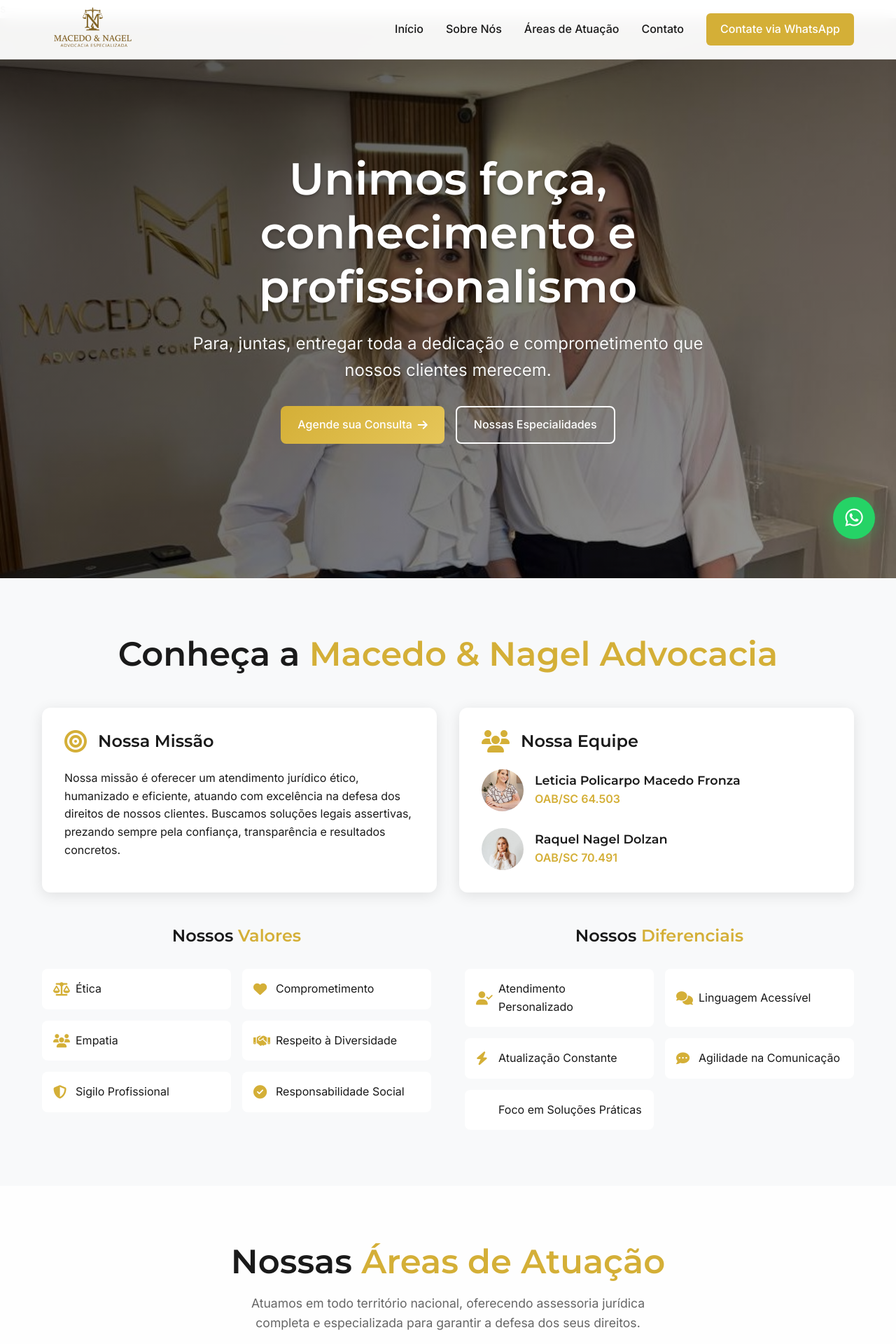
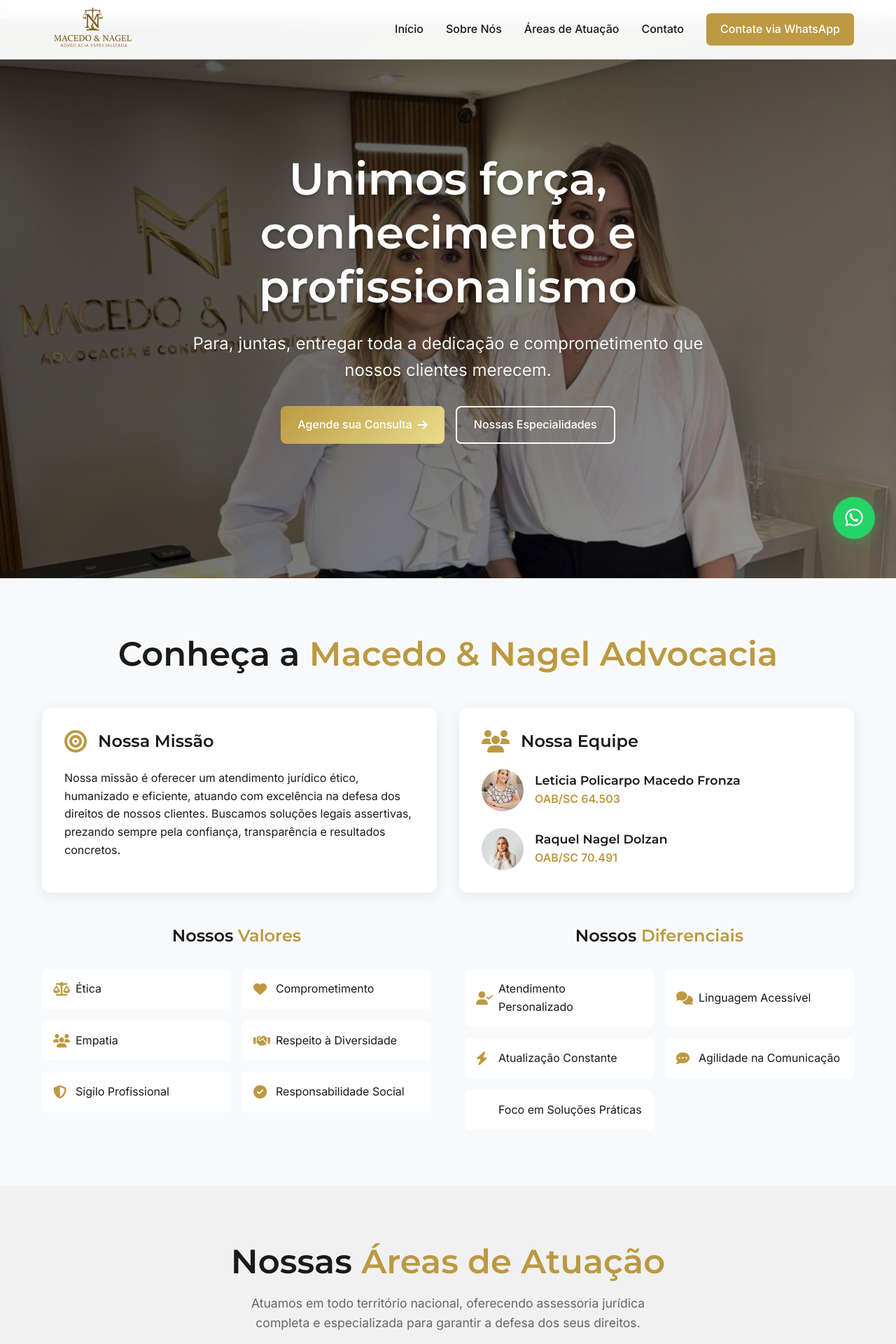
Before and after one commit to VINIMACEDO010/macedo-nagel, a PHP site: page / in a window 1280 px wide. Shown: the top 1920 px of the page at 70% size. Run offline with PHP 8.4, Linux system fonts and the light colour scheme; some libraries are stand-ins or nearby versions.

Commit message:
ALTERAÇÃO IDENTIDADE VISUAL

```diff
--- a/css/styles.css
+++ b/css/styles.css
@@ -13,7 +13,7 @@ body {
     font-family: 'Inter', -apple-system, BlinkMacSystemFont, 'Segoe UI', Roboto, sans-serif;
     line-height: 1.6;
     color: #1a1a1a;
-    background-color: #fefefe;
+    background-color: var(--off-white);
 }
 
 .container {
@@ -24,14 +24,20 @@ body {
 
 /* Cores personalizadas */
 :root {
-    --gold: #d4af37;
-    --gold-light: #e6c659;
-    --gold-dark: #b8941f;
+    /* Cores da Nova Identidade Visual */
+    --gold: #BC9942;       /* Dourado principal */
+    --gold-light: #EADD8C; /* Dourado claro */
+    --gold-dark: #A9893B;  /* Um tom mais escuro, derivado do principal */
+    --off-white: #F0F1F0;   /* Branco da identidade visual */
+
+    /* Cores de Base do Sistema */
     --dark: #1a1a1a;
     --gray: #666;
-    --light-gray: #f8f9fa;
-    --white: #ffffff;
-    --shadow: rgba(0, 0, 0, 0.1);
+    --light-gray: #f8f9fa; /* Um cinza muito claro para seções */
+    --white: #ffffff;      /* Branco puro para cards e outros elementos */
+    --shadow: rgba(0, 0, 0, 0.08); /* Sombra um pouco mais suave */
+
+    /* Cores de Feedback */
     --success: #27ae60;
     --error: #e74c3c;
 }
```
